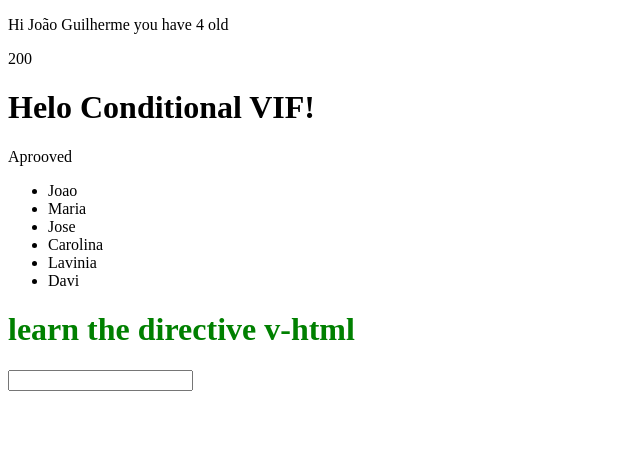
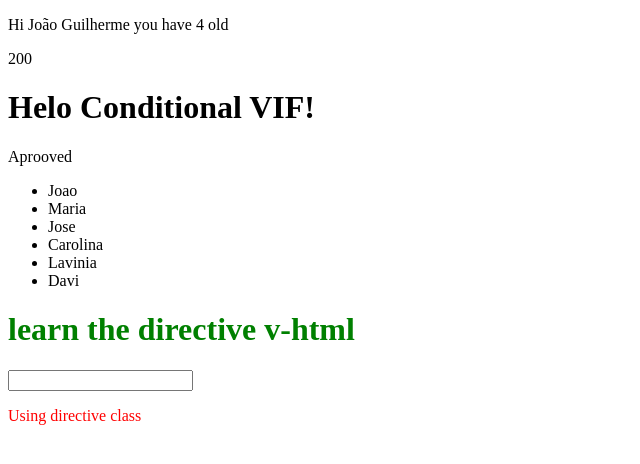
Before and after one commit to Welin7/improving-knowledge-with-vue-course, a Vue app in the folder vue3-course/: page / in a window 1280 px wide. Shown: the top 464 px of the page, without its empty margins (0-640 px from the left). Built offline with nearby package versions, Linux system fonts and the light colour scheme.

Commit message:
class eleven - directive class css.

```diff
--- a/vue3-course/src/App.vue
+++ b/vue3-course/src/App.vue
@@ -6,6 +6,7 @@ import Conditional from "./components/ExampleConditional.vue";
 import Loop from "./components/ExampleLoop.vue";
 import Html from "./components/ExampleHTML.vue";
 import Model from "./components/ExampleModel.vue";
+import Class from "./components/ExampleClass.vue";
 </script>
 
 <!--HTML-->
@@ -15,4 +16,5 @@ import Model from "./components/ExampleModel.vue";
   <Loop></Loop>
   <Html></Html>
   <Model></Model>
+  <Class></Class>
 </template>
--- /dev/null
+++ b/vue3-course/src/components/ExampleClass.vue
@@ -0,0 +1,18 @@
+<!--SCRIPT-->
+<script setup>
+
+//variable
+let validation = false;
+
+</script>
+
+<!--CSS-->
+<style>
+    .ok{color: aqua;}
+    .fail{color: red;}
+</style>
+
+<!--HTML-->
+<template>
+    <p :class="validation ? 'ok' : 'fail'">Using directive class</p>
+</template>
```
